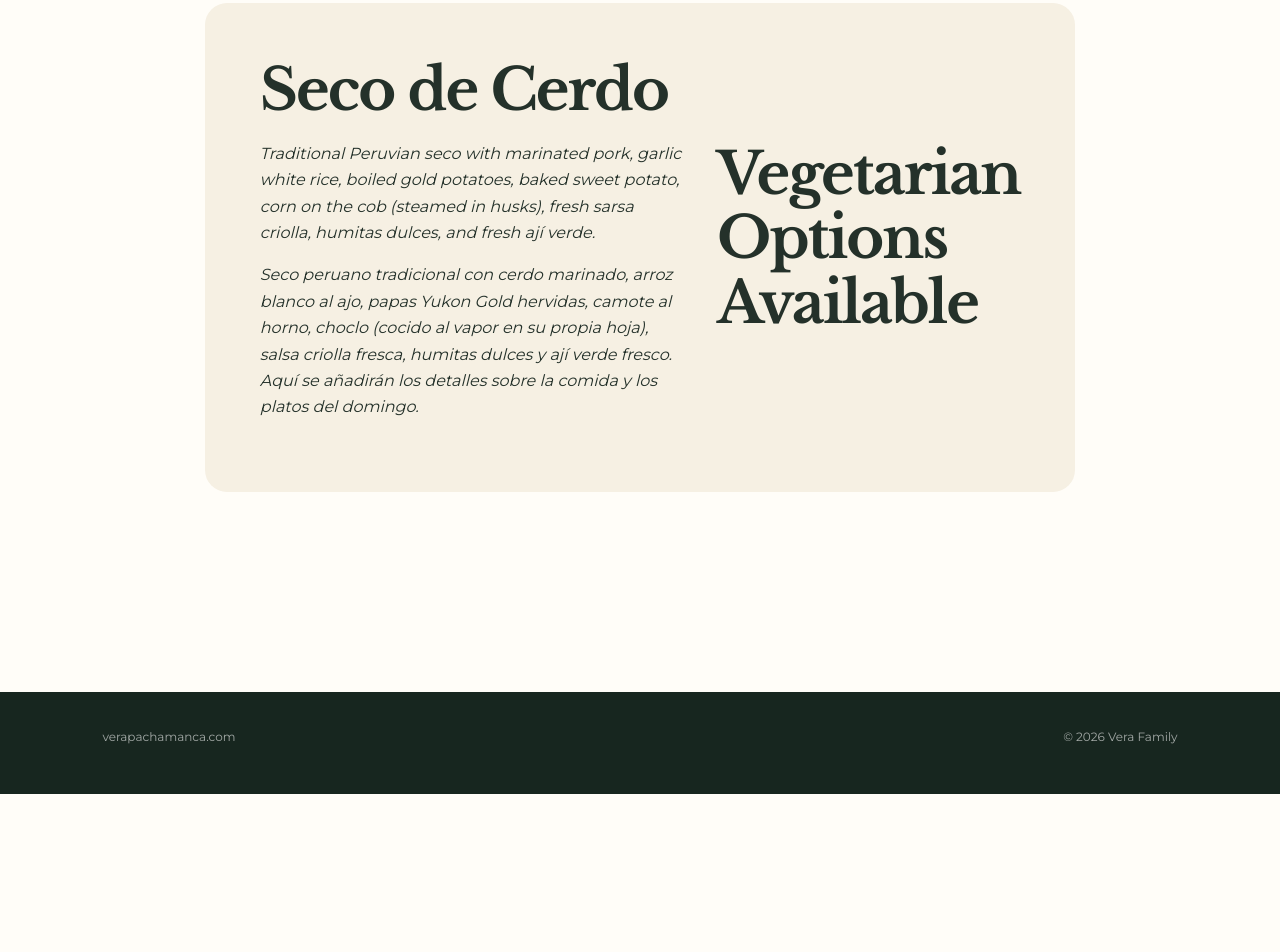
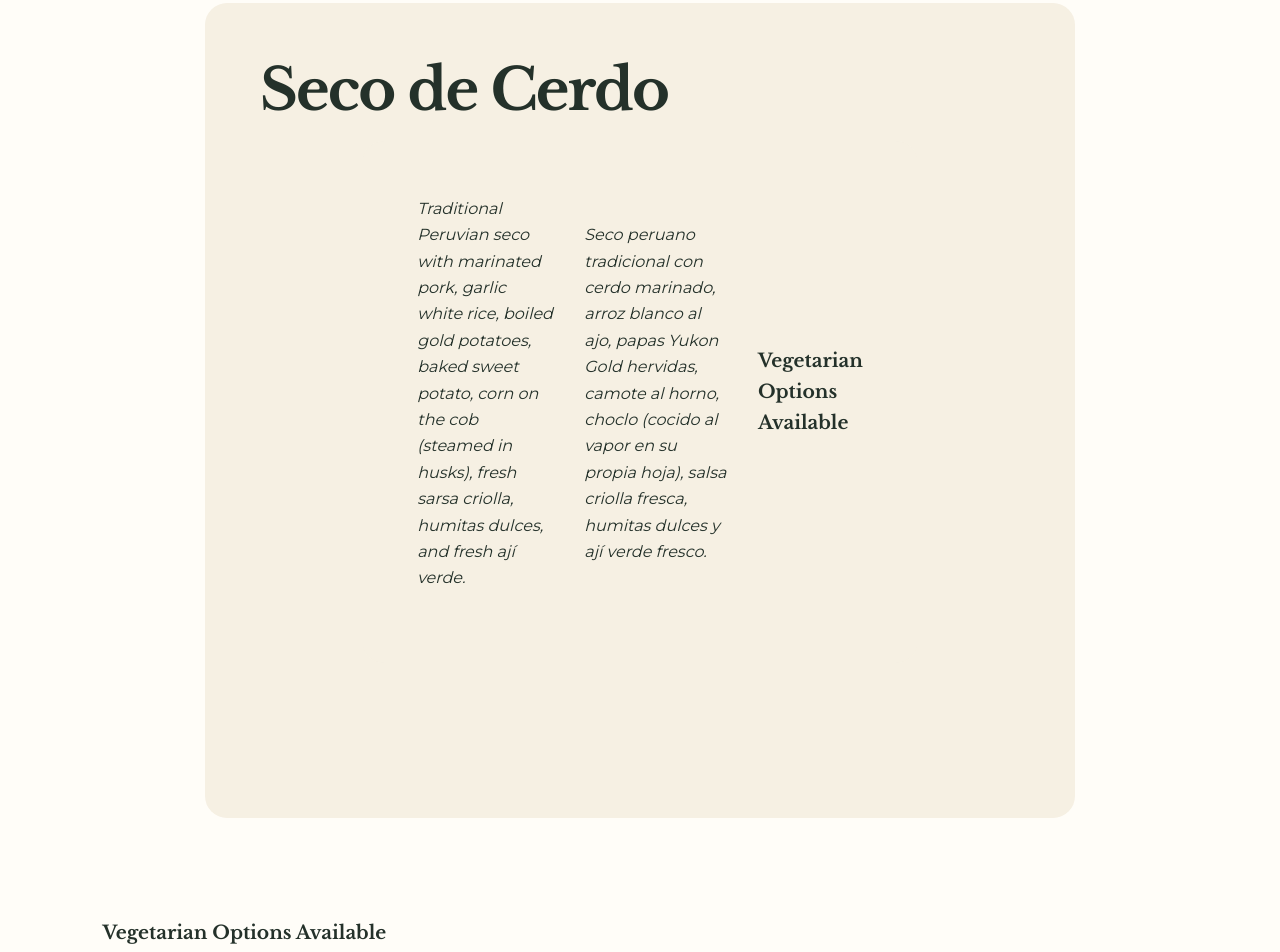
Before and after one commit to falcondeveloper/verapachamanca, a plain HTML site: page menu.html in a window 1280 px wide. Shown: the part 622-1574 px from the top of the page. Before the commit the page ends 1416 px from the top, so only its background shows below. Drawn offline with nearby package versions, Linux system fonts and the light colour scheme.

Commit message:
Update menu.html

```diff
--- a/menu.html
+++ b/menu.html
@@ -84,12 +84,17 @@
       <div class="upload-callout">
         <div>
           <h2>Seco de Cerdo</h2>
-          <p><em>Traditional Peruvian seco with marinated pork, garlic white rice, boiled gold potatoes, baked sweet potato, corn on the cob (steamed in husks), fresh sarsa criolla, humitas dulces, and fresh ají verde.</p>
+          <div class="upload-callout">
 
-          <p>Seco peruano tradicional con cerdo marinado, arroz blanco al ajo, papas Yukon Gold hervidas, camote al horno, choclo (cocido al vapor en su propia hoja), salsa criolla fresca, humitas dulces y ají verde fresco. Aquí se añadirán los detalles sobre la comida y los platos del domingo.</p>
-      </em> </p>
+    <p><em>Traditional Peruvian seco with marinated pork, garlic white rice, boiled gold potatoes, baked sweet potato, corn on the cob (steamed in husks), fresh sarsa criolla, humitas dulces, and fresh ají verde.</em></p>
+
+    <p><em>Seco peruano tradicional con cerdo marinado, arroz blanco al ajo, papas Yukon Gold hervidas, camote al horno, choclo (cocido al vapor en su propia hoja), salsa criolla fresca, humitas dulces y ají verde fresco.</em></p>
+
+    <h3>Vegetarian Options Available</h3>
+  </div>
+</div>
         </div>
-        <h2>Vegetarian Options Available</h2>
+        <h3>Vegetarian Options Available</h3>
       </div>
 
     </section>
```
